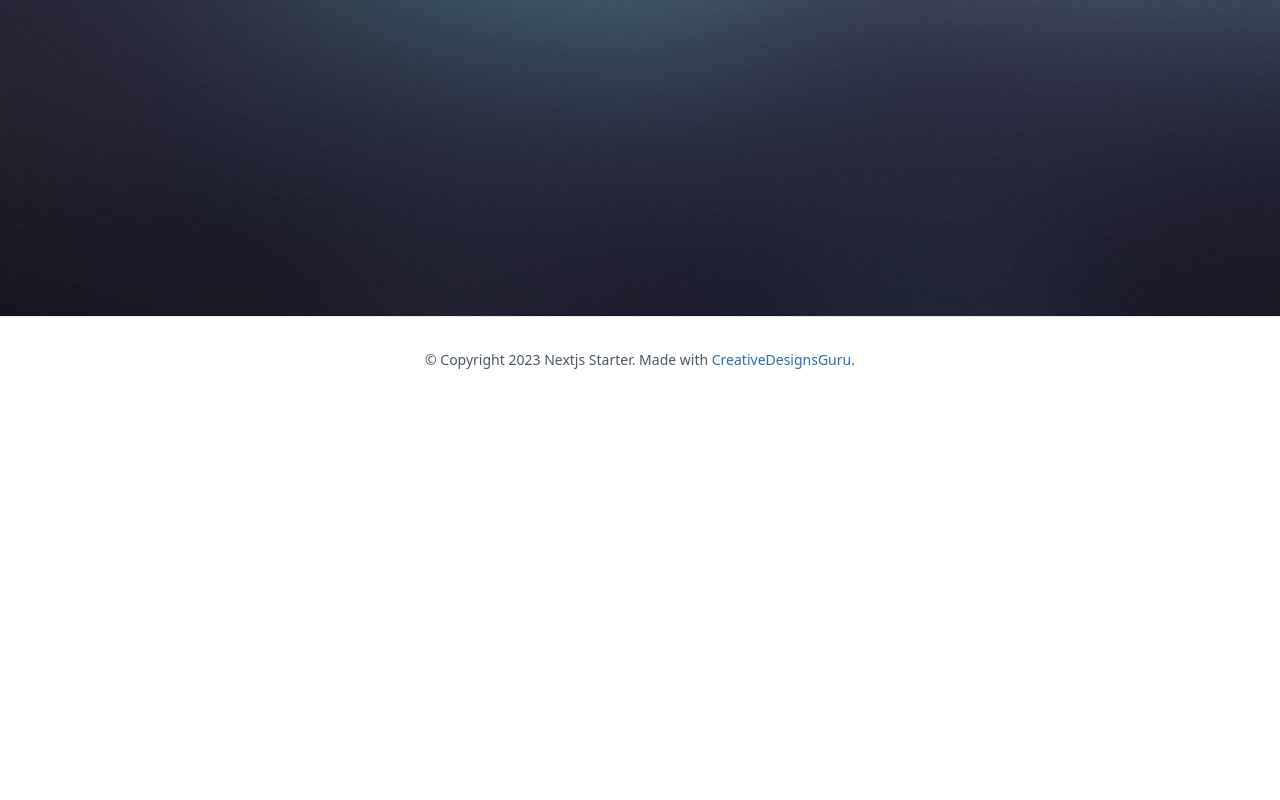
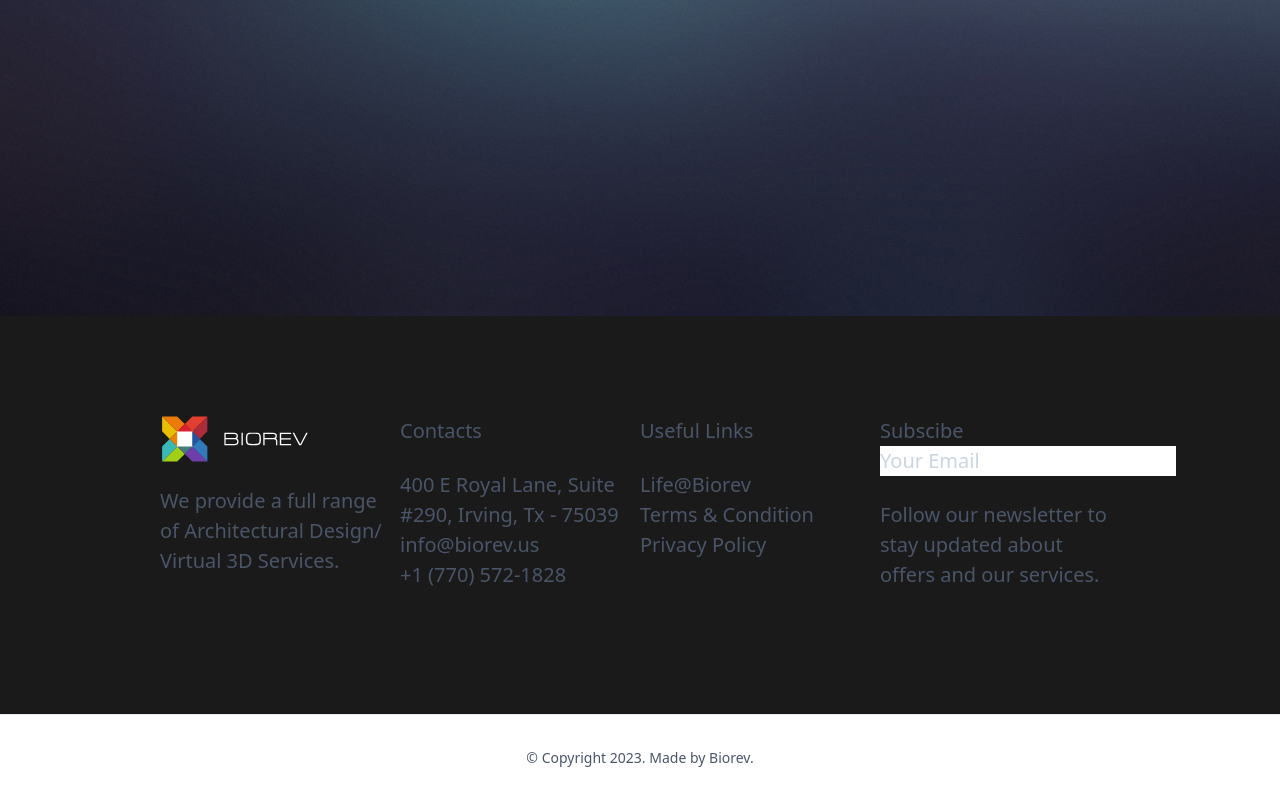
Before and after one commit to sakilbiorev/biorevnext, a Next.js app: page / in a window 1280 px wide. Shown: the part 484-1284 px from the top of the page. Before the commit the page ends 886 px from the top, so only its background shows below. Built offline with nearby package versions, Linux system fonts and the light colour scheme.

Commit message:
Added footer

```diff
--- /dev/null
+++ b/src/layouts/Footer.tsx
@@ -0,0 +1,45 @@
+import React from 'react';
+
+function footer() {
+  return (
+    <div className="grid grid-cols-4 bg-[#1A1A1A] px-40 py-[100px]">
+      <div>
+        <img src="/logo-footer.svg" alt="" />
+        <p>
+          We provide a full range of Architectural Design/ Virtual 3D Services.
+        </p>
+        <ul>
+          <li />
+          <li />
+          <li />
+          <li />
+        </ul>
+      </div>
+      <div>
+        <h4>Contacts</h4>
+        <ul>
+          <li>400 E Royal Lane, Suite #290, Irving, Tx - 75039</li>
+          <li>info@biorev.us</li>
+          <li>+1 (770) 572-1828</li>
+        </ul>
+      </div>
+      <div>
+        <h4>Useful Links</h4>
+        <ul>
+          <li>Life@Biorev</li>
+          <li>Terms & Condition</li>
+          <li>Privacy Policy</li>
+        </ul>
+      </div>
+      <div>
+        <h4>Subscibe</h4>
+        <input type="email" placeholder="Your Email" />
+        <p>
+          Follow our newsletter to stay updated about offers and our services.
+        </p>
+      </div>
+    </div>
+  );
+}
+
+export default footer;
--- a/src/pages/index.tsx
+++ b/src/pages/index.tsx
@@ -1,5 +1,6 @@
 import { useRouter } from 'next/router';
 
+import Footer from '@/layouts/Footer';
 import { Meta } from '@/layouts/Meta';
 import { Main } from '@/templates/Main';
 
@@ -15,12 +16,13 @@ const Index = () => {
         />
       }
     >
-      <a href="#">
+      <div>
         <img
           src={`${router.basePath}/assets/images/gradient.jpg`}
-          alt="Banner background image"
+          alt="Banner"
         />
-      </a>
+      </div>
+      <Footer />
     </Main>
   );
 };
--- a/src/templates/Main.tsx
+++ b/src/templates/Main.tsx
@@ -1,6 +1,5 @@
 import type { ReactNode } from 'react';
 
-import { AppConfig } from '@/utils/AppConfig';
 import MainMenu from '@/components/MainMenu';
 
 type IMainProps = {
@@ -18,8 +17,7 @@ const Main = (props: IMainProps) => (
         <main className="content text-xl">{props.children}</main>
 
         <footer className="border-t border-gray-300 py-8 text-center text-sm">
-        © Copyright {new Date().getFullYear()} {AppConfig.title}. Made with{' '}
-        <a href="https://creativedesignsguru.com">CreativeDesignsGuru</a>.
+          © Copyright {new Date().getFullYear()}. Made by <span>Biorev</span>.
           {/*
            * PLEASE READ THIS SECTION
            * I'm an indie maker with limited resources and funds, I'll really appreciate if you could have a link to my website.
```
Also changed, not shown: package.json (+12 -1 lines), public/logo-footer.svg (added), 2 other files (tests, documents, lock files or other folders). Lines whose indentation alone changed are shown as unchanged.
